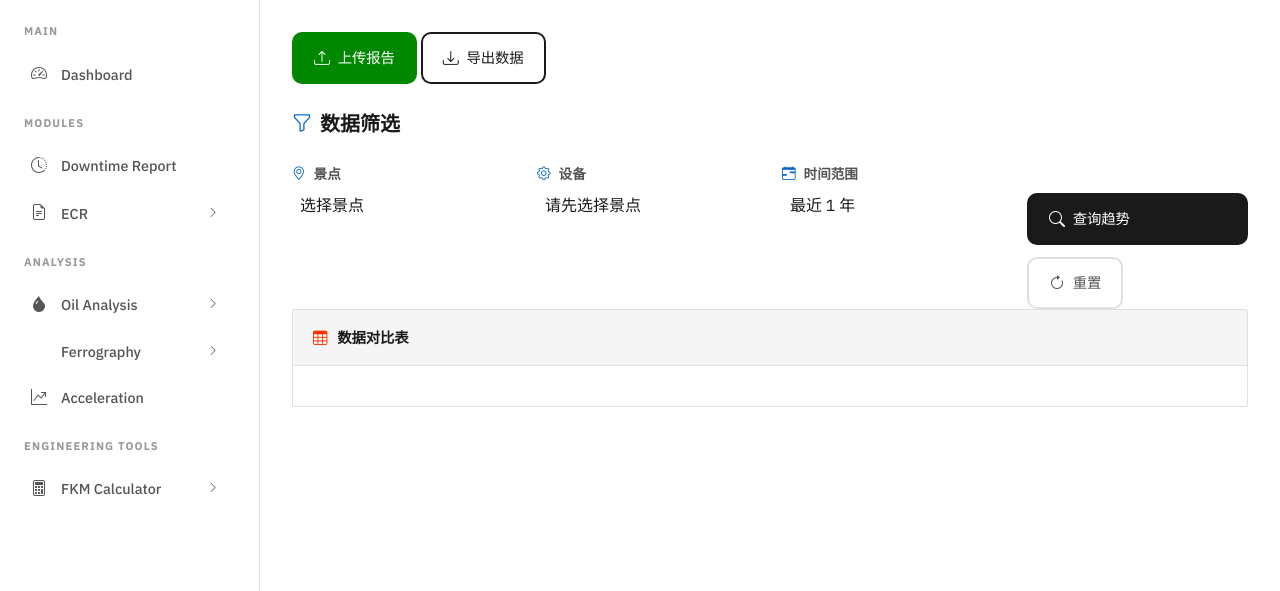
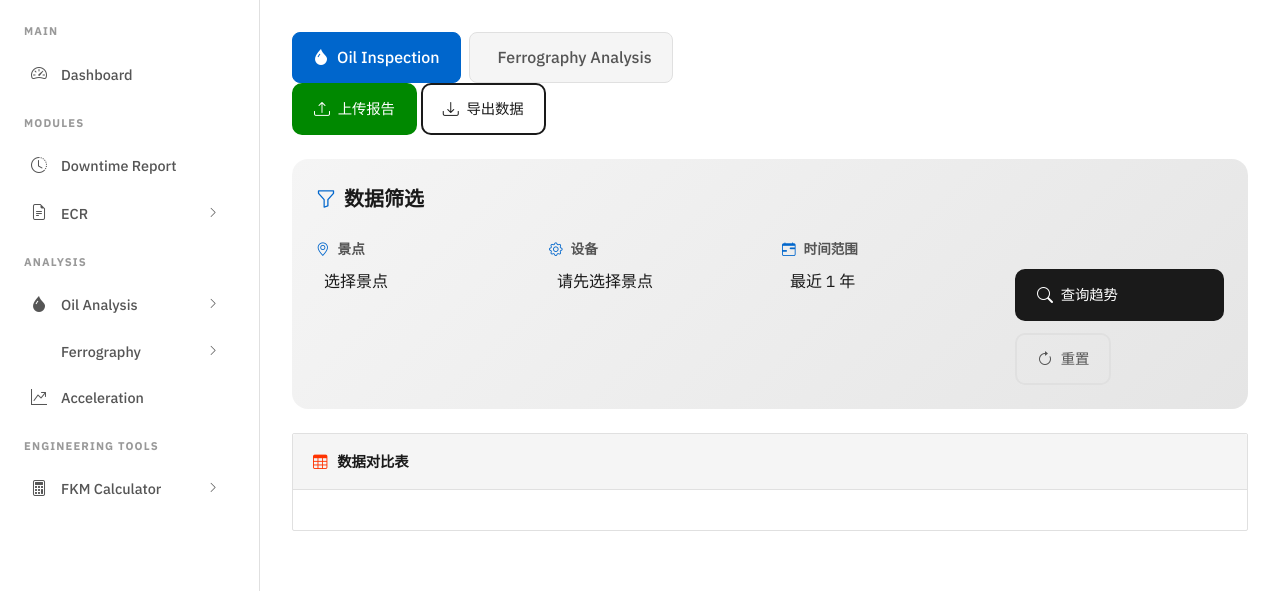
Before and after one commit to Zhou-Joe/Mechanical_Site, a Django app: template oil_records/templates/oil_records/dashboard.html in a window 1280 px wide. Shown: the part 88-679 px from the top of the page. Run offline with Django 5.2, Linux system fonts and the light colour scheme; the template is opened without the code that fills it, so the values that code supplies are empty; some libraries are stand-ins or nearby versions.

Commit message:
Combine Oil Analysis and Ferrography Analysis modules
- Merged Oil Analysis and Ferrography Analysis into single 'Oil & Wear Analysis' module on dashboard
- Added sub-navigation tabs to switch between Oil Inspection and Ferrography views
- Updated dashboard.html with tab navigation
- Updated ferrography home.html with matching tab navigation
- Both modules now share unified entry point with clear navigation between them

```diff
--- a/oil_records/templates/oil_records/dashboard.html
+++ b/oil_records/templates/oil_records/dashboard.html
@@ -9,6 +9,49 @@
 
 {% block extra_css %}
 <style>
+    /* Sub-navigation tabs */
+    .sub-nav {
+        background: var(--bg-primary);
+        border-radius: 12px;
+        padding: 16px;
+        margin-bottom: 24px;
+        border: 1px solid var(--border-primary);
+    }
+
+    .sub-nav-tabs {
+        display: flex;
+        gap: 8px;
+    }
+
+    .sub-nav-tab {
+        display: flex;
+        align-items: center;
+        gap: 8px;
+        padding: 12px 20px;
+        background: var(--bg-secondary);
+        border: 1px solid var(--border-primary);
+        border-radius: 8px;
+        text-decoration: none;
+        color: var(--text-secondary);
+        font-weight: 500;
+        transition: all 0.2s ease;
+    }
+
+    .sub-nav-tab:hover {
+        border-color: var(--accent-blue);
+        color: var(--text-primary);
+    }
+
+    .sub-nav-tab.active {
+        background: var(--accent-blue);
+        border-color: var(--accent-blue);
+        color: white;
+    }
+
+    .sub-nav-tab i {
+        font-size: 1rem;
+    }
+
     .dashboard-filters {
         background: linear-gradient(135deg, var(--bg-secondary) 0%, var(--bg-tertiary) 100%);
         border-radius: 16px;
@@ -169,6 +212,20 @@
 {% endblock %}
 
 {% block content %}
+<!-- Sub-navigation -->
+<div class="sub-nav">
+    <div class="sub-nav-tabs">
+        <a href="{% url 'oil_records:dashboard' %}" class="sub-nav-tab active">
+            <i class="bi bi-droplet-fill"></i>
+            Oil Inspection
+        </a>
+        <a href="{% url 'ferrography_reports:home' %}" class="sub-nav-tab">
+            <i class="bi bi-microscope"></i>
+            Ferrography Analysis
+        </a>
+    </div>
+</div>
+
 <!-- 操作按钮 -->
 <div class="d-flex justify-content-between align-items-center mb-4">
     <div>
```
Also changed, not shown: ferrography_reports/templates/ferrography_reports/home.html (+57 -0 lines), oil_records/templates/oil_records/me_home.html (+7 -36 lines).
